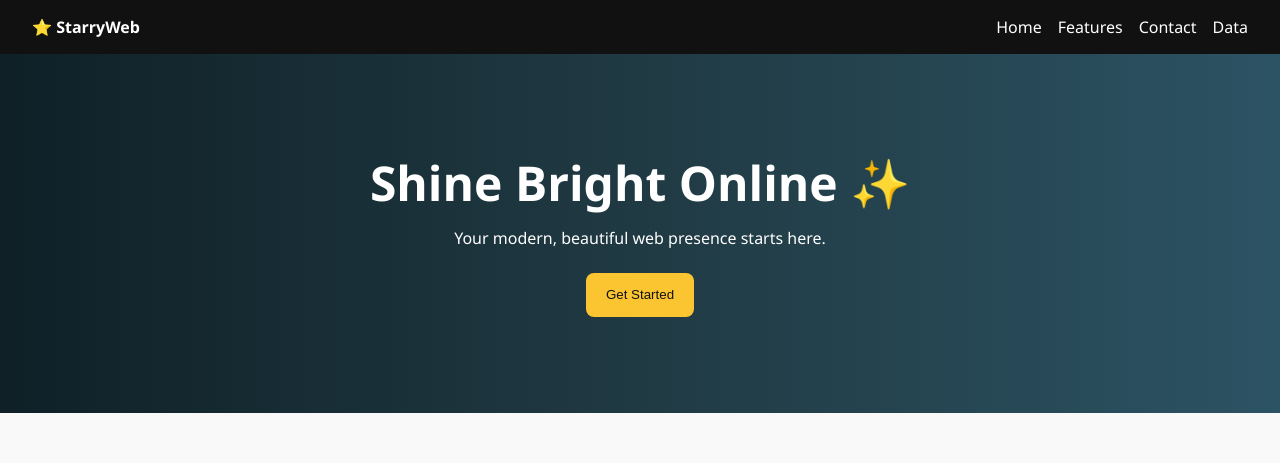
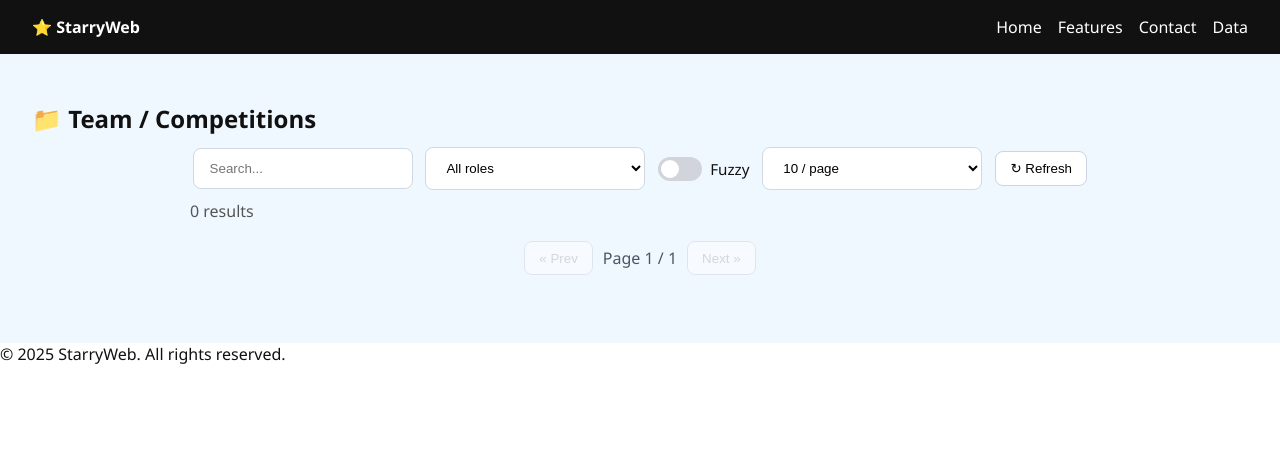
Before and after one commit to JonGreaves2004/flatfile, a website: page public/index.html in a window 1280 px wide. Shown: the top 463 px of the page. Drawn offline with Linux system fonts and the light colour scheme; no server answers.

Commit message:
Update index.html

```diff
--- a/public/index.html
+++ b/public/index.html
@@ -19,7 +19,7 @@
     </nav>
   </header>
 
-  <section id="hero" class="hero">
+  <!--<section id="hero" class="hero">
     <div class="hero-content">
       <h1>Shine Bright Online ✨</h1>
       <p>Your modern, beautiful web presence starts here.</p>
@@ -54,7 +54,7 @@
       <button type="submit">Send</button>
     </form>
     <div id="response-msg"></div>
-  </section>
+  </section> -->
 
   <section id="data-section" class="data-section">
     <h2>📁 Team / Competitions</h2>
```
